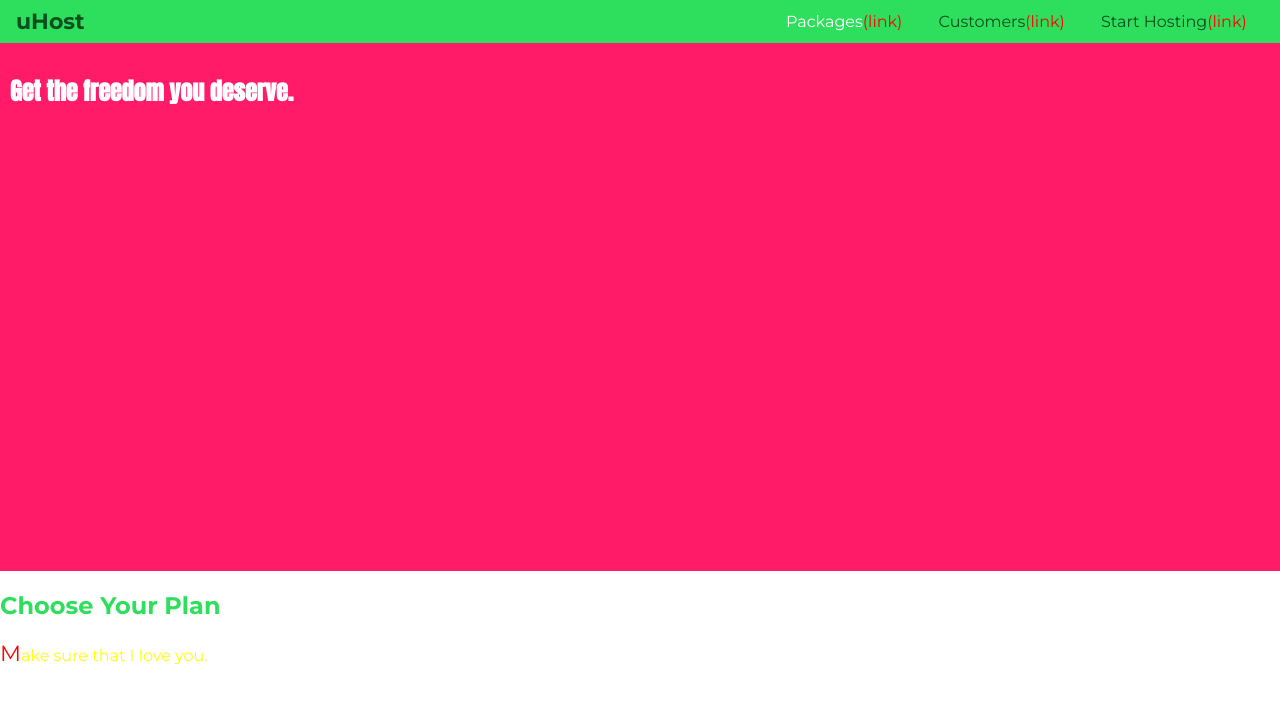
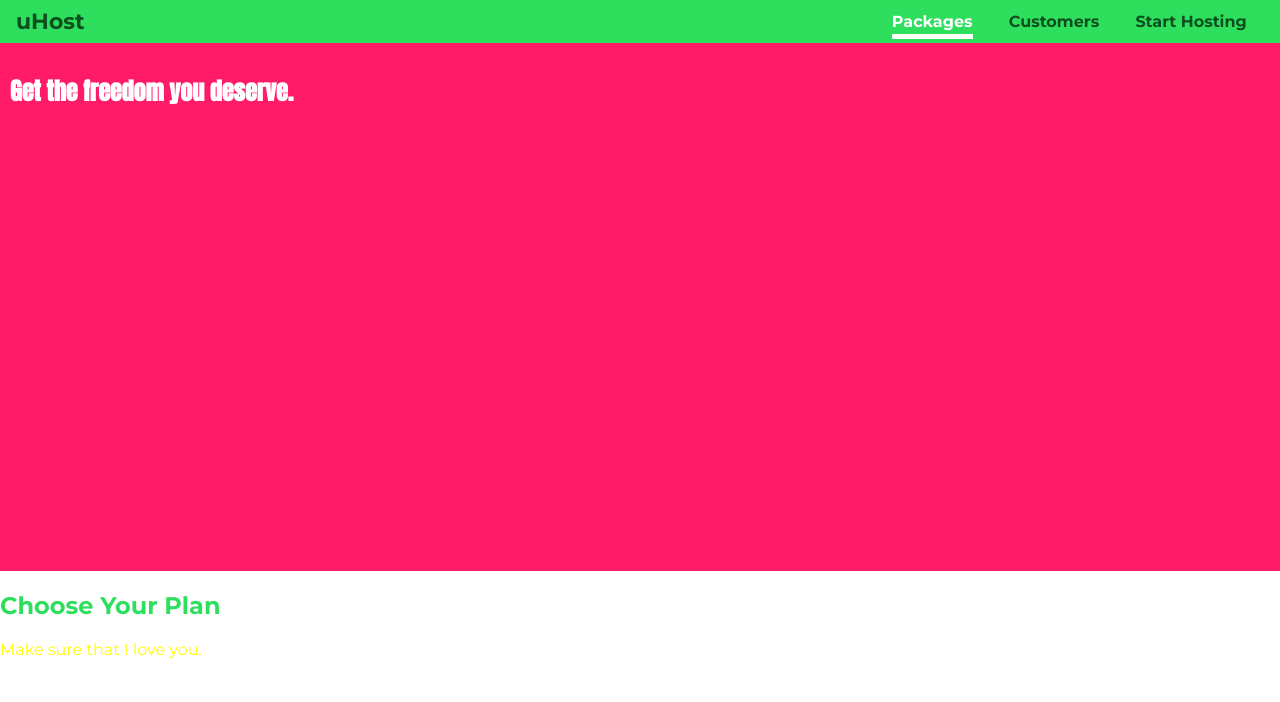
Before and after one commit to ppambler/css3-demo, a plain HTML site: page max-css3/02/style.html in a window 1280 px wide. In both pictures the pointer is over the link "Packages". Drawn offline with Linux system fonts and the light colour scheme.

Commit message:
选择器列表

```diff
--- a/max-css3/02/main.css
+++ b/max-css3/02/main.css
@@ -67,17 +67,17 @@ body {
 .main-nav__item a {
   text-decoration: none;
   color: #0e4f1f;
+  font-weight:bold;
+  padding: 3px 0;
 }
 
-
-
-.main-nav__item a:hover {
-  color: white;
-}
+.main-nav__item a:hover,
 .main-nav__item a:active {
   color: white;
+  border-bottom: 5px solid white;
 }
 
+/*
 .main-nav__item a::after {
   content: '(link)';
   color: red;
@@ -86,4 +86,4 @@ body {
 p::first-letter {
   color: red;
   font-size: 22px;
-}
+} */
```
